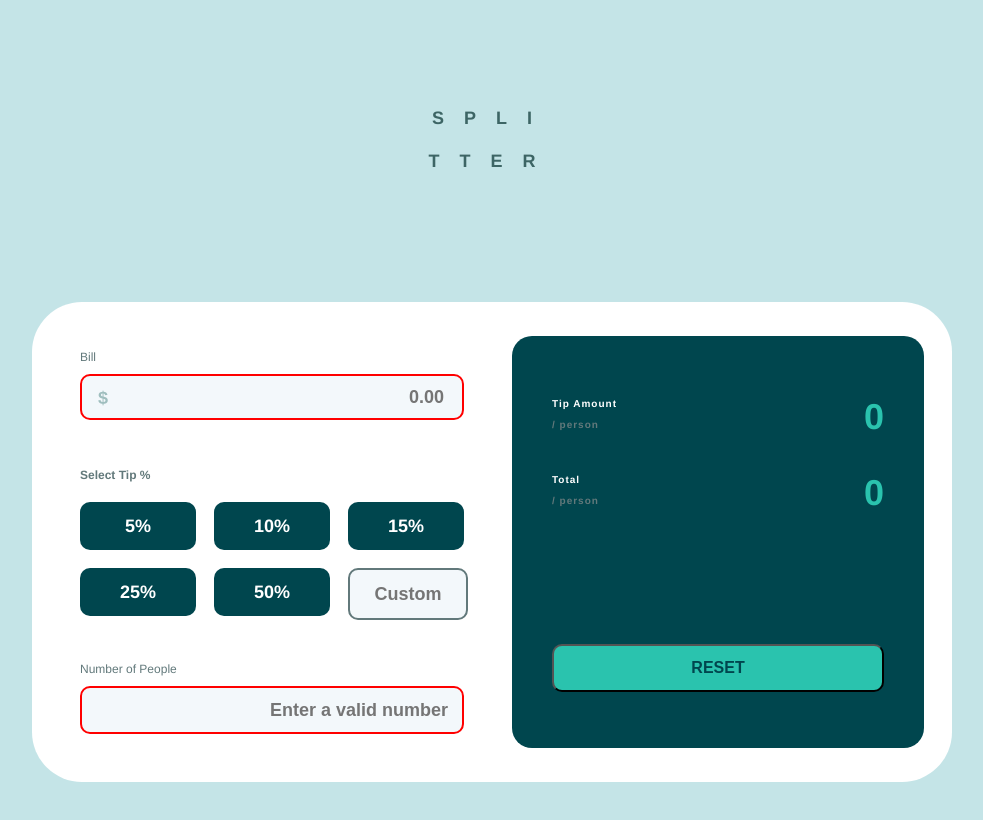
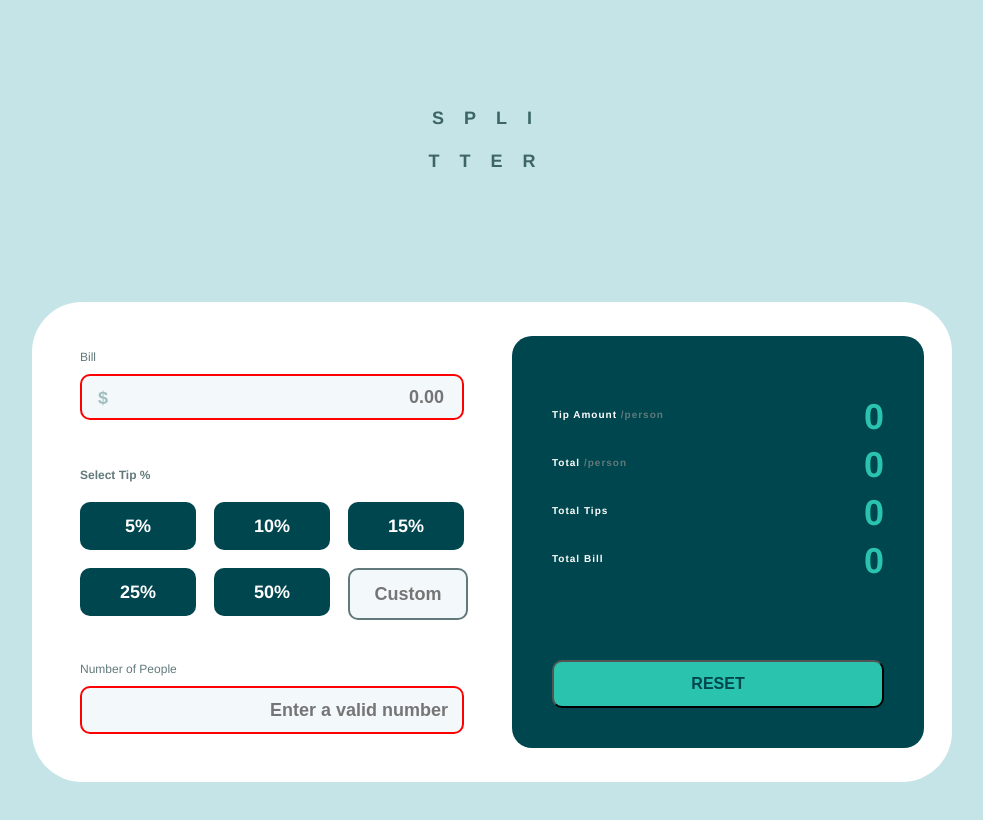
Before and after one commit to EugeneyCh/Splitter, a React (Vite) app: page / in a window 1280 px wide. Shown: the top 820 px of the page, without its empty margins (148-1131 px from the left). Built offline with nearby package versions, Linux system fonts and the light colour scheme.

Commit message:
Eleventh_Day_I

```diff
--- a/src/components/AmountTips/AmountTips.module.css
+++ b/src/components/AmountTips/AmountTips.module.css
@@ -5,7 +5,7 @@
     border-radius: 20px;
     background-color: #00464e;
     margin-top: 66px;
-    padding-top: 90px;
+    padding-top: 36px;
     padding-left: 48px;
     padding-right: 42px;
 }
@@ -18,9 +18,9 @@
     justify-content: space-between;
 }
 
-.totalContainer {
-    padding-top: 64px;
-}
+/* .totalContainer {
+    padding-top: 36px;
+} */
 
 .tipAmountTitle,
 .totalAmountTitle {
@@ -49,13 +49,13 @@
 
 
 .btnReset {
-    height: 96px;
+    height: 72px;
     color: #00464e;
     font-size: 28px;
     font-weight: 700;
     background-color: #2ac3ae;
     border-radius: 10px;
-    margin-top: 68px;
+    margin-top: 24px;
 
 }
 
@@ -78,7 +78,7 @@
     }
 
     .totalContainer {
-        padding-top: 40px;
+        padding-top: 12px;
     }
 
     .tipAmountTitle,
@@ -102,7 +102,7 @@
         height: 48px;
         font-size: 16px;
         background-color: #2ac3ae;
-        margin-top: 136px;
+        margin-top: 84px;
 
     }
 
--- a/src/components/AmountTips/AmountTips.tsx
+++ b/src/components/AmountTips/AmountTips.tsx
@@ -8,7 +8,7 @@ import css from './AmountTips.module.css';
 const AmountTips = () => {
     const dispatch = useDispatch();
 
-    const { amountTip, amountTotal } = useSelector((state: tipCount) => state.tipCount);
+    const { amountTip, amountTotal, totalTips, totalBill } = useSelector((state: tipCount) => state.tipCount);
 
     const handleResetAction = () => { dispatch({ type: RESET_ALL }); }
 
@@ -17,8 +17,8 @@ const AmountTips = () => {
         <div className={css.container}>
             <div className={css.tipContainer}>
                 <div className={css.amount}>
-                    <p className={css.tipAmountTitle}>Tip Amount</p>
-                    <p className={css.person}>/ person</p>
+                    <p className={css.tipAmountTitle}>Tip Amount<span className={css.person}> /person</span></p>
+                    {/* <p className={css.person}>/ person</p> */}
                 </div>
                 <p className={css.amountTip}>{isNaN(amountTip) ? '0' : amountTip}</p>
             </div>
@@ -26,10 +26,26 @@ const AmountTips = () => {
             <div className={css.total}>
                 <div className={css.totalContainer}>
                     <div className={css.totalAmount}>
-                        <p className={css.totalAmountTitle}>Total</p>
-                        <p className={css.person}>/ person</p>
+                        <p className={css.totalAmountTitle}>Total<span className={css.person}> /person</span></p>
+                        {/* <p className={css.person}>/ person</p> */}
                     </div>
                     <p className={css.amountTotal}>{isNaN(amountTotal) ? '0' : amountTotal}</p>
+                </div>
+            </div>
+            <div className={css.total}>
+                <div className={css.totalContainer}>
+                    <div className={css.totalAmount}>
+                        <p className={css.totalAmountTitle}>Total Tips</p>
+                    </div>
+                    <p className={css.amountTotal}>{isNaN(totalTips) ? '0' : totalTips}</p>
+                </div>
+            </div>
+            <div className={css.total}>
+                <div className={css.totalContainer}>
+                    <div className={css.totalAmount}>
+                        <p className={css.totalAmountTitle}>Total Bill</p>
+                    </div>
+                    <p className={css.amountTotal}>{isNaN(totalBill) ? '0' : totalBill}</p>
                 </div>
             </div>
             <button className={css.btnReset} onClick={handleResetAction}>RESET</button>
--- a/src/components/SelectTip/SelectTip.tsx
+++ b/src/components/SelectTip/SelectTip.tsx
@@ -1,16 +1,14 @@
 
-import React, { useState } from 'react';
+import React from 'react';
 import { useDispatch, useSelector } from 'react-redux';
 
-import { SET_BILL_AMOUNT, SET_TIP_PERCENTAGE, SET_TIP_PERCENTAGE_CUSTOM, SET_NUMBER_OF_PEOPLE, SET_PERSONAL_TIP, SET_PERSONAL_AMOUNT, tipCount } from '../store/tipCount/tipCount-actions';
+import { SET_BILL_AMOUNT, SET_TIP_PERCENTAGE, SET_TIP_PERCENTAGE_CUSTOM, SET_NUMBER_OF_PEOPLE, SET_PERSONAL_TIP, SET_PERSONAL_AMOUNT, tipCount, SET_TOTAL_TIPS, SET_TOTAL_BILL } from '../store/tipCount/tipCount-actions';
 
 import css from './SelectTip.module.css';
 
 const SelectTip = () => {
     const dispatch = useDispatch();
     const { billAmount, tipPercentage, tipPercentageCustom, numberOfPeople } = useSelector((state: tipCount) => state.tipCount);
-
-    const [selectedPercentage, setSelectedPercentage] = useState<number | null>(null);
 
     const handleBillAmountChange = (event: React.ChangeEvent<HTMLInputElement>) => {
         // const amount = parseFloat(event.target.value);
@@ -21,14 +19,12 @@ const SelectTip = () => {
 
     const handleTipPercentageChange = (percentage: number) => {
         dispatch({ type: SET_TIP_PERCENTAGE, payload: percentage });
-        setSelectedPercentage(percentage);
         calculatePersonalBill(billAmount, percentage, tipPercentageCustom, numberOfPeople)
     };
 
     const handleTipPercentageCustomChange = (event: React.ChangeEvent<HTMLInputElement>) => {
         const percCustom = parseFloat((event.target.value).replace(/[^0-9.]/g, ''));
         dispatch({ type: SET_TIP_PERCENTAGE_CUSTOM, payload: isNaN(percCustom) ? null : percCustom });
-        setSelectedPercentage(null);
         calculatePersonalBill(billAmount, percCustom, tipPercentageCustom, numberOfPeople)
     };
     // const handleTipPercentageCustomChange = (event: React.ChangeEvent<HTMLInputElement>) => {
@@ -54,16 +50,26 @@ const SelectTip = () => {
         if (billAmount <= 0) return;
         if (tipPercentage > 0 || tipCustom > 0) {
             const selectedTipPercentage = tipPercentage > 0 ? tipPercentage : tipCustom;
-            const selectedNamberOfPeople = numberOfPeople > 0 ? numberOfPeople : 1;
-            const totalPersonalTip = (billAmount / selectedNamberOfPeople * selectedTipPercentage / 100).toFixed(2);
-            const totalPersonalAmount = (billAmount / selectedNamberOfPeople * (1 + selectedTipPercentage / 100)).toFixed(2);
+            const selectedNumberOfPeople = numberOfPeople > 0 ? numberOfPeople : 1;
+            const totalPersonalTip = (billAmount / selectedNumberOfPeople * selectedTipPercentage / 100).toFixed(2);
+            const totalPersonalAmount = (billAmount / selectedNumberOfPeople * (1 + selectedTipPercentage / 100)).toFixed(2);
+            const totalTips = (billAmount * selectedTipPercentage / 100).toFixed(2);
+            const totalBill = (billAmount * (1 + selectedTipPercentage / 100)).toFixed(2);
+
             dispatch({ type: SET_PERSONAL_TIP, payload: totalPersonalTip })
             dispatch({ type: SET_PERSONAL_AMOUNT, payload: totalPersonalAmount })
+            dispatch({ type: SET_TOTAL_TIPS, payload: totalTips })
+            dispatch({ type: SET_TOTAL_BILL, payload: totalBill })
+
         } else if (tipPercentage === 0 && tipCustom === 0 && numberOfPeople === 0) {
             const totalPersonalTip = 0;
             const totalPersonalAmount = billAmount.toFixed(2);
+            const totalTips = 0;
+            const totalBill = billAmount * 1;
             dispatch({ type: SET_PERSONAL_TIP, payload: totalPersonalTip })
             dispatch({ type: SET_PERSONAL_AMOUNT, payload: totalPersonalAmount })
+            dispatch({ type: SET_TOTAL_TIPS, payload: totalTips })
+            dispatch({ type: SET_TOTAL_BILL, payload: totalBill })
         }
 
 
@@ -88,7 +94,7 @@ const SelectTip = () => {
             <p className={css.title}>Select Tip %</p>
             <ul className={css.btnList}>
                 {['5', '10', '15', '25', '50'].map((item: string) => (
-                    <li className={`${css.btn} ${selectedPercentage === parseInt(item, 10) ? css.selected : ''}`} key={item} onClick={() => handleTipPercentageChange(parseInt(item, 10))}>
+                    <li className={`${css.btn} ${tipPercentage === parseInt(item, 10) ? css.selected : ''}`} key={item} onClick={() => handleTipPercentageChange(parseInt(item, 10))}>
                         {item}%
                     </li>
                 ))}
--- a/src/components/store/tipCount/tipCount-actions.ts
+++ b/src/components/store/tipCount/tipCount-actions.ts
@@ -4,6 +4,8 @@ export const SET_TIP_PERCENTAGE_CUSTOM = 'SET_TIP_PERCENTAGE_CUSTOM';
 export const SET_NUMBER_OF_PEOPLE = 'SET_NUMBER_OF_PEOPLE';
 export const SET_PERSONAL_TIP = 'SET_PERSONAL_TIP';
 export const SET_PERSONAL_AMOUNT = 'SET_PERSONSL_AMOUNT';
+export const SET_TOTAL_TIPS = 'SET_TOTAL_TIPS';
+export const SET_TOTAL_BILL = 'SET_TOTAL_BILL';
 
 export const RESET_ALL = 'RESET_ALL';
 
@@ -14,6 +16,8 @@ export interface AppState {
   numberOfPeople: number;
   amountTip: number;
   amountTotal: number;
+  totalTips: number;
+  totalBill: number;
 }
 export interface tipCount { tipCount: AppState }
 
@@ -43,6 +47,14 @@ interface SetPersonalAmountAction {
   type: typeof SET_PERSONAL_AMOUNT;
   payload: number;
 }
+interface SetTotalTipsAction {
+  type: typeof SET_TOTAL_TIPS;
+  payload: number;
+}
+interface SetTotalBillAction {
+  type: typeof SET_TOTAL_BILL;
+  payload: number;
+}
 interface ResetAction {
   type: typeof RESET_ALL;
 }
@@ -54,4 +66,6 @@ export type AppAction =
   | SetNumberOfPeopleAction
   | SetPersonalAmountAction
   | SetpersonalTipAction
+  | SetTotalTipsAction
+  | SetTotalBillAction
   | ResetAction;
--- a/src/components/store/tipCount/tipCount-reducer.ts
+++ b/src/components/store/tipCount/tipCount-reducer.ts
@@ -8,6 +8,8 @@ import {
   SET_PERSONAL_AMOUNT,
   SET_PERSONAL_TIP,
   RESET_ALL,
+  SET_TOTAL_TIPS,
+  SET_TOTAL_BILL,
 } from './tipCount-actions';
 
 export const initialState: AppState = {
@@ -17,6 +19,8 @@ export const initialState: AppState = {
   numberOfPeople: 0,
   amountTip: 0,
   amountTotal: 0,
+  totalTips: 0,
+  totalBill: 0,
 
 };
 
@@ -34,6 +38,10 @@ export const tipCount = (state = initialState, action: AppAction): AppState => {
       return { ...state, amountTotal: action.payload };
     case SET_PERSONAL_TIP:
       return { ...state, amountTip: action.payload };
+    case SET_TOTAL_TIPS:
+      return { ...state, totalTips: action.payload };
+    case SET_TOTAL_BILL:
+      return { ...state, totalBill: action.payload };
     case RESET_ALL:
       return initialState
     default:
```
